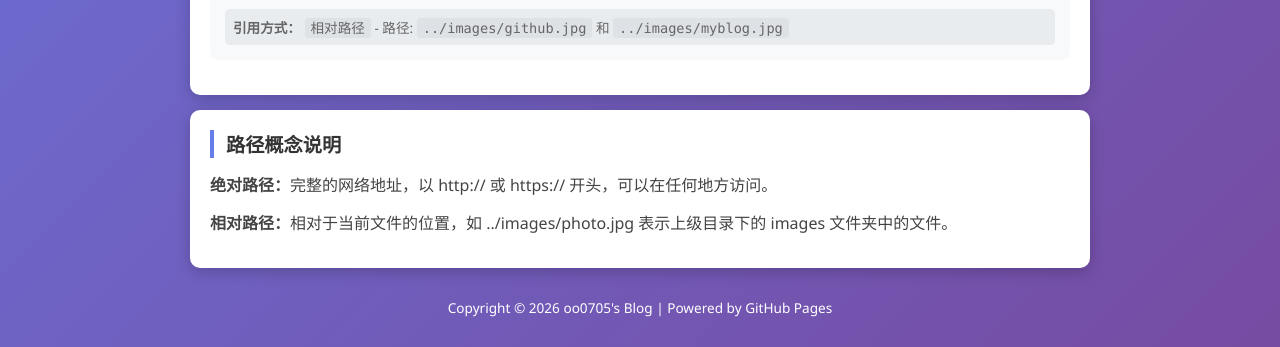
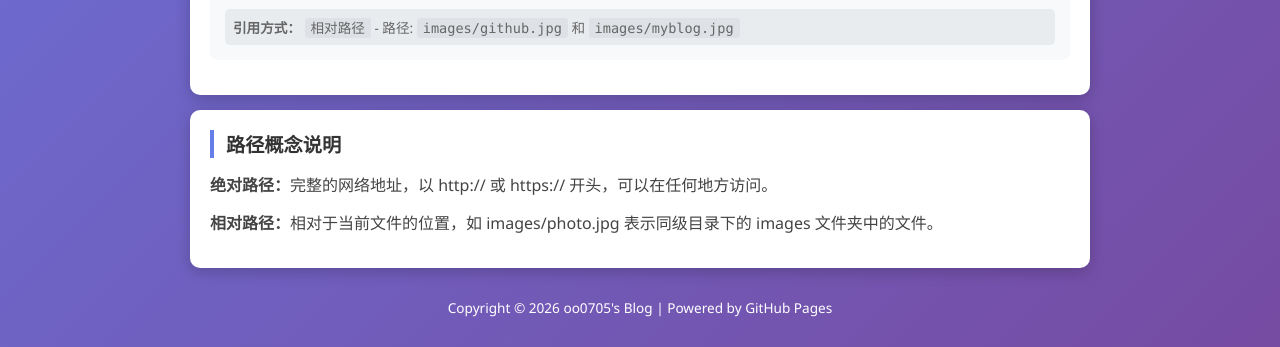
Before and after one commit to oo0705/oo0705.github.io, a plain HTML site: page index.html in a window 1280 px wide. Shown: the part 1133-1480 px from the top of the page. Drawn offline with Linux system fonts and the light colour scheme.

Commit message:
Update index.html

```diff
--- a/index.html
+++ b/index.html
@@ -1,5 +1,4 @@
-
-  <!DOCTYPE html>
+ <!DOCTYPE html>
   <html lang="zh-CN">
   <head>
       <meta charset="UTF-8">
@@ -92,15 +91,6 @@
               border-radius: 3px;
               font-family: Consolas, monospace;
           }
-          .two-images {
-              display: flex;
-              justify-content: center;
-              gap: 10px;
-              flex-wrap: wrap;
-          }
-          .two-images img {
-              max-width: 48%;
-          }
           .footer {
               text-align: center;
               color: white;
@@ -142,12 +132,12 @@
               <div class="image-section">
                   <h3>相对路径图片（本地引用）</h3>
                   <div class="image-wrapper">
-                      <img src="../images/github.jpg" alt="相对路径示例-github.jpg">
-                      <img src="../images/myblog.jpg" alt="相对路径示例-myblog.jpg">
+                      <img src="images/github.jpg" alt="相对路径示例-github.jpg">
+                      <img src="images/myblog.jpg" alt="相对路径示例-myblog.jpg">
                   </div>
                   <div class="image-info">
-                      <strong>引用方式：</strong> <code>相对路径</code> - 路径: <code>../images/github.jpg</code> 和
-  <code>../images/myblog.jpg</code>
+                      <strong>引用方式：</strong> <code>相对路径</code> - 路径: <code>images/github.jpg</code> 和
+  <code>images/myblog.jpg</code>
                   </div>
               </div>
           </div>
@@ -155,8 +145,8 @@
           <div class="card">
               <h2>路径概念说明</h2>
               <p><strong>绝对路径：</strong>完整的网络地址，以 http:// 或 https:// 开头，可以在任何地方访问。</p>
-              <p style="margin-top:8px;"><strong>相对路径：</strong>相对于当前文件的位置，如 ../images/photo.jpg
-  表示上级目录下的 images 文件夹中的文件。</p>
+              <p style="margin-top:8px;"><strong>相对路径：</strong>相对于当前文件的位置，如 images/photo.jpg
+  表示同级目录下的 images 文件夹中的文件。</p>
           </div>
 
           <div class="footer">
```
